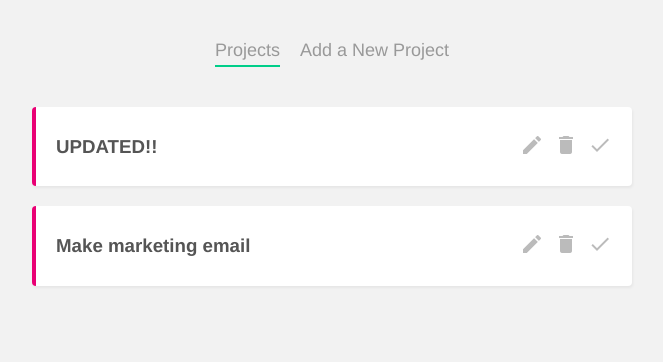
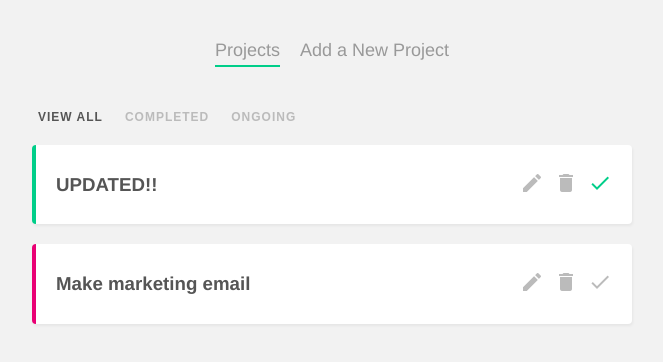
Before and after one commit to Mithila91/project-planner, a Vue app: page / in a window 1280 px wide. Shown: the top 362 px of the page, without its empty margins (308-971 px from the left). Built offline with nearby package versions, Linux system fonts and the light colour scheme; data requests are answered from the project's data file.

Commit message:
smallers changes

```diff
--- a/data/db.json
+++ b/data/db.json
@@ -4,7 +4,7 @@
       "id": 1,
       "title": "UPDATED!!",
       "details": "UPDATED HERE AS WELL !!",
-      "complete": false
+      "complete": true
     },
     {
       "id": 2,
--- /dev/null
+++ b/src/components/FilterNav.vue
@@ -0,0 +1,48 @@
+<template>
+  <nav class="filter-nav">
+    <button @click="updateFilter('all')" :class="{ active: current === 'all' }">
+      View All
+    </button>
+    <button
+      @click="updateFilter('completed')"
+      :class="{ active: current === 'completed' }"
+    >
+      Completed
+    </button>
+    <button
+      @click="updateFilter('ongoing')"
+      :class="{ active: current === 'ongoing' }"
+    >
+      Ongoing
+    </button>
+  </nav>
+</template>
+
+<script>
+export default {
+  props: ["current"],
+  methods: {
+    updateFilter(by) {
+      this.$emit("filterChange", by);
+    },
+  },
+};
+</script>
+
+<style>
+.filter-nav button {
+  background: none;
+  border: none;
+  color: #bbb;
+  outline: none;
+  font-size: 12px;
+  text-transform: uppercase;
+  margin-right: 10px;
+  letter-spacing: 1px;
+  font-weight: bold;
+  cursor: pointer;
+}
+.filter-nav button.active {
+  color: #555;
+}
+</style>
--- a/src/views/Home.vue
+++ b/src/views/Home.vue
@@ -1,7 +1,8 @@
 <template>
   <div class="home">
+    <FilterNav @filterChange="current = $event" :current="current" />
     <div v-if="projects.length">
-      <div v-for="project in projects" :key="project.id">
+      <div v-for="project in filteredProjects" :key="project.id">
         <SingleProject
           :project="project"
           @delete="handleDelete"
@@ -14,12 +15,14 @@
 
 <script>
 import SingleProject from "../components/SingleProject.vue";
+import FilterNav from "../components/FilterNav.vue";
 export default {
   name: "Home",
-  components: { SingleProject },
+  components: { SingleProject, FilterNav },
   data() {
     return {
       projects: [],
+      current: "all",
     };
   },
   mounted() {
@@ -44,5 +47,16 @@
       p.complete = !p.complete;
     },
   },
+  computed: {
+    filteredProjects() {
+      if (this.current === "completed") {
+        return this.projects.filter((project) => project.complete);
+      }
+      if (this.current === "ongoing") {
+        return this.projects.filter((project) => !project.complete);
+      }
+      return this.projects;
+    },
+  },
 };
 </script>
```
